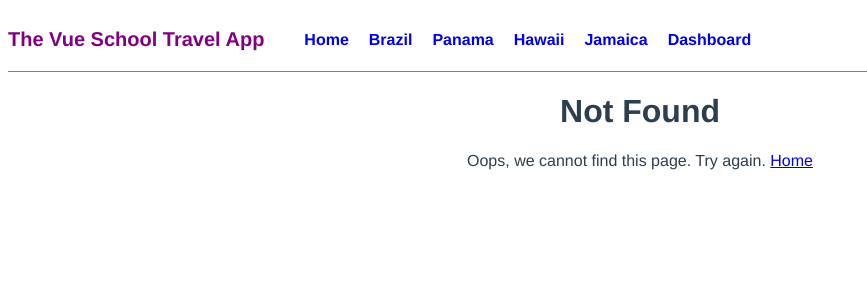
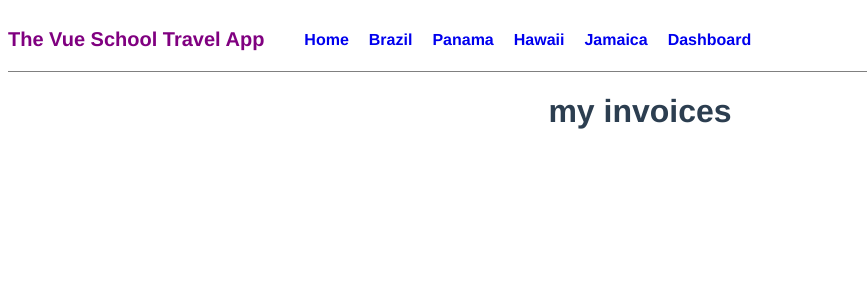
Before and after one commit to appletreeisyellow/vue-tutorials, a Vue app in the folder vue-travel-app/: page /invoices in a window 1280 px wide. Before the commit this address had no page. Shown: the top 300 px of the page, without its empty margins (0-867 px from the left). Built offline with nearby package versions, Linux system fonts and the light colour scheme.

Commit message:
add query parameters

```diff
--- a/vue-travel-app/src/router/index.js
+++ b/vue-travel-app/src/router/index.js
@@ -54,6 +54,13 @@ const routes = [
     component: () => import(/* webpackChunkName: "Login" */ "../views/Login"),
   },
   {
+    path: "/invoices",
+    name: "invoices",
+    component: () =>
+      import(/* webpackChunkName: "Invoices" */ "../views/Invoices"),
+    meta: { requiredAuth: true },
+  },
+  {
     // Not found page
     // Put at the end of all routes
     path: "/404",
@@ -95,7 +102,10 @@ router.beforeEach((to, from, next) => {
   ) {
     // need to login
     if (!store.user) {
-      next({ name: "login" });
+      next({
+        name: "login",
+        query: { redirect: to.fullPath },
+      });
     } else {
       next();
     }
--- /dev/null
+++ b/vue-travel-app/src/views/Invoices.vue
@@ -0,0 +1,9 @@
+<template>
+  <h1>my invoices</h1>
+</template>
+
+<script>
+export default {};
+</script>
+
+<style></style>
--- a/vue-travel-app/src/views/Login.vue
+++ b/vue-travel-app/src/views/Login.vue
@@ -25,7 +25,8 @@ export default {
     login() {
       // authenticate again API
       store.user = this.username;
-      this.$router.push("/user");
+      const redirectPath = this.$route.query.redirect || "/";
+      this.$router.push(redirectPath);
     }
   }
 };
--- a/vue-travel-app/src/views/User.vue
+++ b/vue-travel-app/src/views/User.vue
@@ -1,6 +1,9 @@
 <template>
   <div>
     <h1>Welcome {{ user }}</h1>
+    <p>
+      <router-link :to="{ name: 'invoices' }">Invoices</router-link>
+    </p>
     <button @click="logOut" class="btn">Log out</button>
   </div>
 </template>
```
